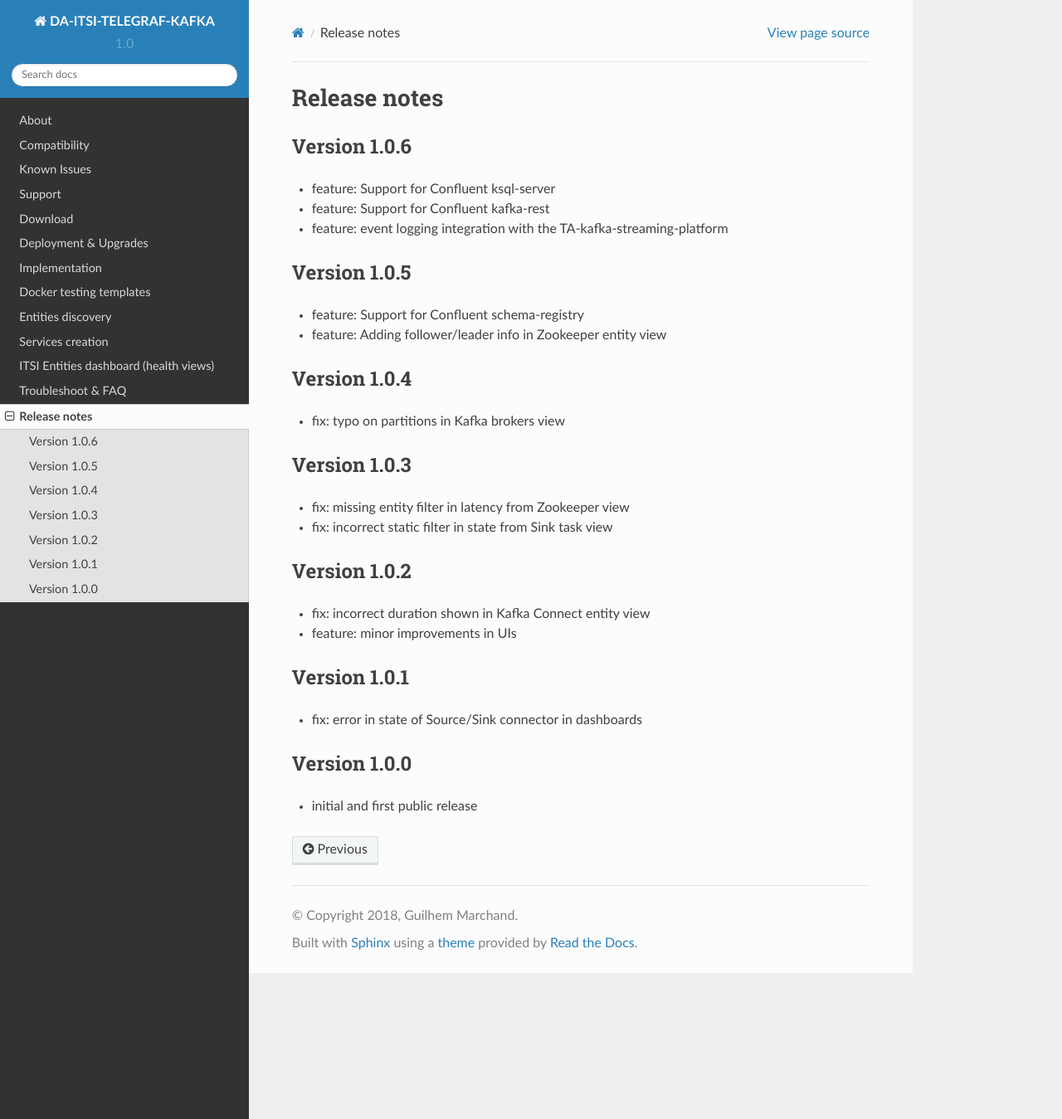
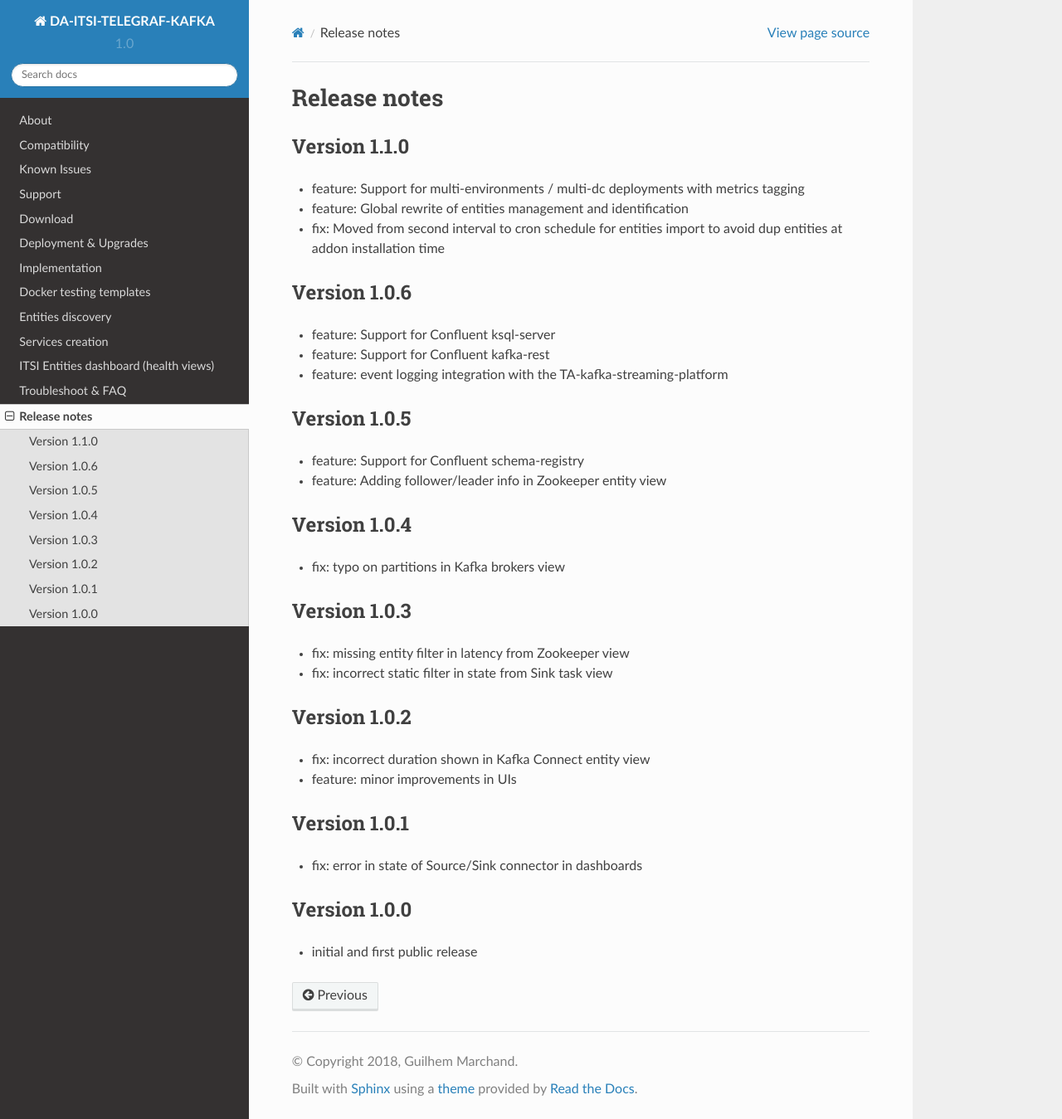
Before and after one commit to guilhemmarchand/DA-ITSI-TELEGRAF-KAFKA, a Sphinx documentation site: the page built from docs/releasenotes.rst, in a window 1280 px wide and 1349 px high. Shown: the whole window at 83% size. Built offline with Sphinx 7.4.7 and the Read the Docs theme 2.0.0, drawn with Linux system fonts in a browser that asks for light colours.

Commit message:
release notes

```diff
--- a/docs/releasenotes.rst
+++ b/docs/releasenotes.rst
@@ -1,5 +1,11 @@
 Release notes
 #############
+
+Version 1.1.0
+=============
+- feature: Support for multi-environments / multi-dc deployments with metrics tagging
+- feature: Global rewrite of entities management and identification
+- fix: Moved from second interval to cron schedule for entities import to avoid dup entities at addon installation time
 
 Version 1.0.6
 =============
```
